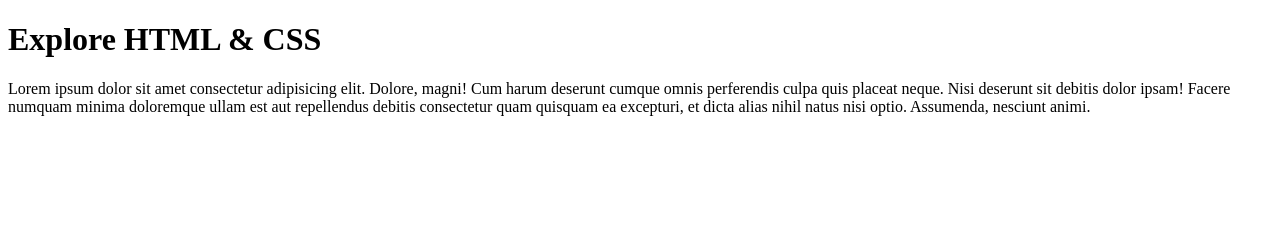
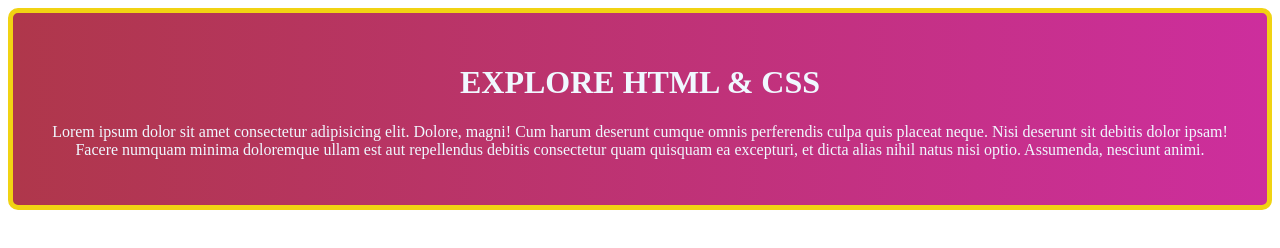
Before and after one commit to Momota02/practice-html-css, a plain HTML site: page index.html in a window 1280 px wide. Drawn offline with Linux system fonts and the light colour scheme.

Commit message:
added style

```diff
--- a/index.html
+++ b/index.html
@@ -5,6 +5,7 @@
     <meta name="viewport" content="width=device-width, initial-scale=1.0">
     <title>HTML&CSS</title>
     <link rel="shortcut icon" href="title.avif" type="image/x-icon">
+    <link rel="stylesheet" href="style.css">
 </head>
 <body>
     <div class="design">
--- /dev/null
+++ b/style.css
@@ -0,0 +1,11 @@
+.design{
+    background-image: linear-gradient(90deg,#af374b,#cd2e9d);
+    color: aliceblue;
+    padding: 30px 20px;
+    text-align: center;
+    border: 5px solid rgb(241, 211, 19);
+    border-radius: 10px;
+}
+h1{
+    text-transform: uppercase;
+}
```
